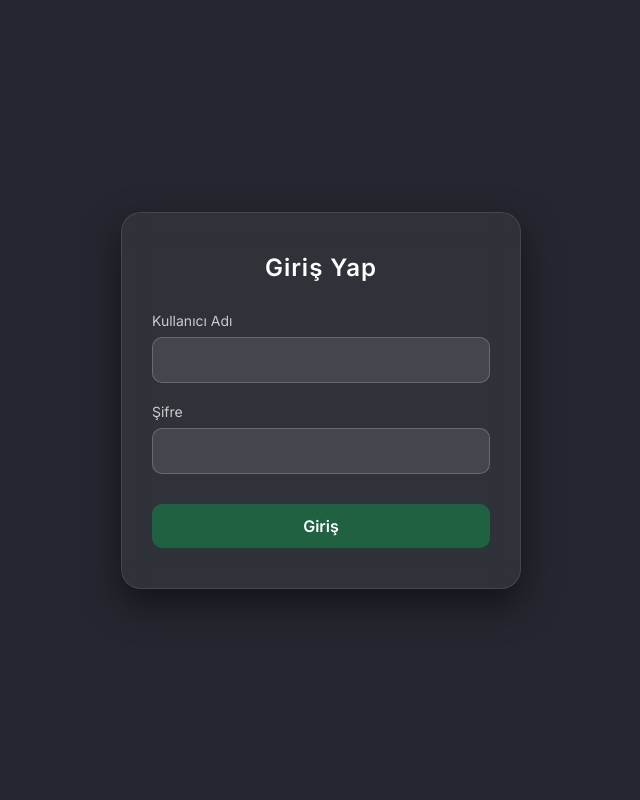
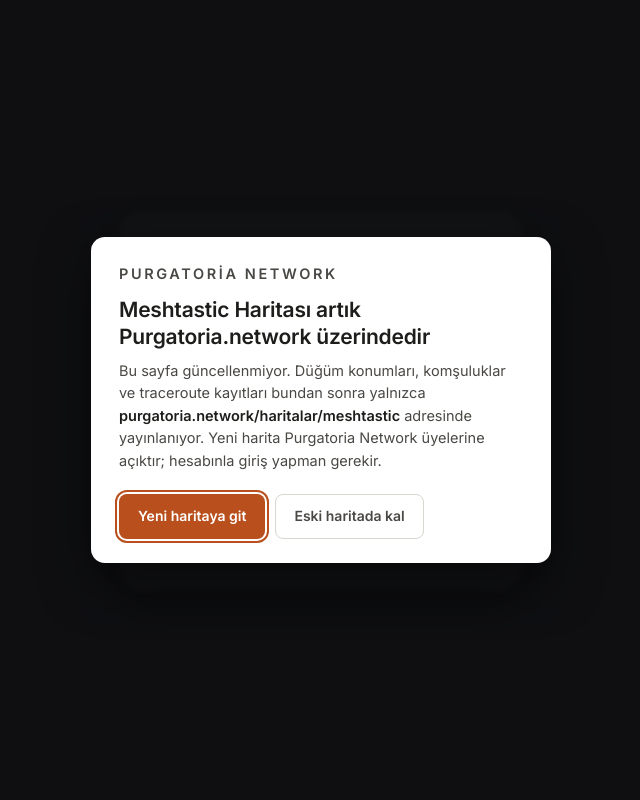
Before and after one commit to Purgatoria/map.tamesh.org, a PHP site: page /login.php in a window 1280 px wide. Shown: the whole page, without its empty margins (319-959 px from the left). Run offline with PHP 8.4, Linux system fonts and the light colour scheme.

Commit message:
Harita Purgatoria.network'e taşındı: geçiş duyurusu
map.tamesh.org artık güncellenmiyor. Siteye giren herkese, haritanın yeni
adresini duyuran bir diyalog gösteriliyor: purgatoria.network/haritalar/meshtastic

- gecis.php (yeni): duyuru katmanının tek kaynağı. role="dialog" + aria-modal,
  başlık "Meshtastic Haritası artık Purgatoria.network üzerindedir", gövdede
  yeni adres ve iki eylem: "Yeni haritaya git" (birincil bağlantı) /
  "Eski haritada kal" (kapat). Kapatma: buton, ESC, karartılmış alana tıklama.
  Açılışta odak birincil bağlantıda, kapanınca önceki odağa dönüyor.
- css/gecis.css (yeni): stiller; kart purgatoria.network'ün açık yüzeyiyle aynı
  (beyaz kart, #1d1d1b metin, #b94f1d kiremit vurgu — globals.css tokenları).
  z-index 100000: Leaflet kontrol/sidebar katmanlarının (~1000) üstünde.
- index.php: <body> altında include; ayrıca canonical ->
  https://purgatoria.network/haritalar/meshtastic.
- login.php: aynı include. index.php oturum yoksa buraya yönlendirdiği için
  ziyaretçinin çoğunun ilk gördüğü sayfa burası; duyuru görülmeden geçilmesin.
- Harita arkada çalışmaya devam ediyor; katman yalnızca duyuru.

Metinde "yeni harita üyelere açıktır" cümlesi bilerek var: hedef adres oturum
yoksa 307 ile /giris'e dönüyor, bunu söylememek ziyaretçiyi boşa dolaştırır.

Ölçüm (yerel, php -S + gerçek Leaflet):
masaüstü 1440x900 index ve login kart 460x326 ortalı; telefon 390x844 kart
350x413; düğmeler 45px, yatay taşma ve metin kırpılması yok; ESC / buton /
arka plan üçü de kapatıyor, kart içine tıklama kapatmıyor, kapandıktan sonra
harita (28 karo) ve arama çubuğu çalışıyor.

```diff
--- /dev/null
+++ b/css/gecis.css
@@ -0,0 +1,139 @@
+/* ── Purgatoria Network geçiş duyurusu ──────────────────────────────────────
+   map.tamesh.org → purgatoria.network/haritalar/meshtastic
+
+   Bu dosya yalnızca gecis.php tarafından yükleniyor; index.php (Leaflet
+   haritası) ve login.php (giriş formu) aynı görünsün diye ortak.
+
+   Renkler purgatoria.network'ün globals.css tokenlarından: beyaz kart,
+   #1d1d1b metin, #b94f1d kiremit vurgu, #d8d6d0 çerçeve. İki site yan yana
+   aynı markayı gösteriyor.
+   ────────────────────────────────────────────────────────────────────────── */
+
+.pn-gecis {
+    position: fixed;
+    inset: 0;
+    /* Leaflet kontrol ve sidebar katmanları ~1000'de; duyuru hepsinin üstünde. */
+    z-index: 100000;
+    display: flex;
+    align-items: center;
+    justify-content: center;
+    padding: 20px;
+    background: rgba(8, 8, 8, 0.72);
+    -webkit-backdrop-filter: blur(3px);
+    backdrop-filter: blur(3px);
+    font-family: "IBM Plex Sans", system-ui, -apple-system, "Segoe UI", sans-serif;
+}
+
+.pn-gecis[hidden] {
+    display: none;
+}
+
+.pn-gecis-kart {
+    box-sizing: border-box;
+    width: 100%;
+    max-width: 460px;
+    background: #ffffff;
+    color: #1d1d1b;
+    border-radius: 14px;
+    padding: 26px 28px 24px;
+    box-shadow: 0 18px 50px rgba(0, 0, 0, 0.55);
+    text-align: left;
+    line-height: 1.55;
+}
+
+.pn-gecis-marka {
+    margin: 0;
+    font-size: 11px;
+    font-weight: 600;
+    letter-spacing: 0.18em;
+    text-transform: uppercase;
+    color: #73716d;
+}
+
+.pn-gecis-kart h1 {
+    margin: 12px 0 10px;
+    font-size: 21px;
+    line-height: 1.25;
+    font-weight: 600;
+    letter-spacing: -0.01em;
+}
+
+.pn-gecis-kart p {
+    margin: 0;
+    font-size: 14.5px;
+    line-height: 1.55;
+    color: #4a4844;
+}
+
+.pn-gecis-kart strong {
+    color: #1d1d1b;
+    word-break: break-word;
+}
+
+.pn-gecis-eylem {
+    display: flex;
+    flex-wrap: wrap;
+    gap: 10px;
+    margin-top: 22px;
+}
+
+.pn-gecis-birincil,
+.pn-gecis-ikincil {
+    box-sizing: border-box;
+    font: inherit;
+    font-size: 14px;
+    font-weight: 600;
+    line-height: 1.2;
+    /* Dokunma hedefi 44px'in altına inmesin. */
+    padding: 13px 18px;
+    border: 1px solid transparent;
+    border-radius: 8px;
+    text-align: center;
+    text-decoration: none;
+    cursor: pointer;
+}
+
+.pn-gecis-birincil {
+    background: #b94f1d;
+    color: #ffffff;
+}
+
+.pn-gecis-birincil:hover {
+    background: #9a3f14;
+}
+
+.pn-gecis-ikincil {
+    background: #ffffff;
+    color: #4a4844;
+    border-color: #d8d6d0;
+}
+
+.pn-gecis-ikincil:hover {
+    background: #f7f6f2;
+}
+
+.pn-gecis-birincil:focus-visible,
+.pn-gecis-ikincil:focus-visible {
+    outline: 2px solid #b94f1d;
+    outline-offset: 2px;
+}
+
+@media (max-width: 600px) {
+    .pn-gecis-kart {
+        padding: 22px 20px 20px;
+        border-radius: 12px;
+    }
+
+    .pn-gecis-kart h1 {
+        font-size: 19px;
+    }
+
+    .pn-gecis-eylem {
+        flex-direction: column;
+    }
+
+    .pn-gecis-birincil,
+    .pn-gecis-ikincil {
+        width: 100%;
+    }
+}
--- /dev/null
+++ b/gecis.php
@@ -0,0 +1,66 @@
+<?php
+/**
+ * GEÇİŞ DUYURUSU — map.tamesh.org  →  purgatoria.network/haritalar/meshtastic
+ *
+ * Bu harita Purgatoria Network'e taşındı. Site kapanmadı; harita arkada
+ * çalışmaya devam ediyor, bu dosya yalnızca yeni adresi duyuran katmanı basar.
+ *
+ * KULLANIM — index.php ve login.php içinde <body> etiketinin HEMEN altında:
+ *     <?php include __DIR__ . '/gecis.php'; ?>
+ *
+ * KALDIRMA — o include satırlarını silmek yeterli; başka hiçbir yere dokunmaz.
+ * Stiller css/gecis.css içinde, tek yerden yönetiliyor.
+ *
+ * Neden iki sayfada: index.php oturum yoksa login.php'ye yönlendiriyor, yani
+ * gelen ziyaretçinin çoğunun ilk gördüğü sayfa login.php. Duyuru ikisinde de
+ * görünmeli, yoksa insanlar giriş ekranında hiçbir şey görmeden eski haritaya
+ * girmeye çalışmaya devam eder.
+ */
+?>
+<link rel="stylesheet" href="./css/gecis.css?v=3" />
+<div id="pn-gecis" class="pn-gecis" role="dialog" aria-modal="true"
+     aria-labelledby="pn-gecis-baslik" aria-describedby="pn-gecis-metin">
+    <div class="pn-gecis-kart">
+        <p class="pn-gecis-marka">Purgatoria Network</p>
+        <h1 id="pn-gecis-baslik">Meshtastic Haritası artık Purgatoria.network üzerindedir</h1>
+        <p id="pn-gecis-metin">
+            Bu sayfa güncellenmiyor. Düğüm konumları, komşuluklar ve traceroute kayıtları
+            bundan sonra yalnızca <strong>purgatoria.network/haritalar/meshtastic</strong>
+            adresinde yayınlanıyor. Yeni harita Purgatoria Network üyelerine açıktır;
+            hesabınla giriş yapman gerekir.
+        </p>
+        <div class="pn-gecis-eylem">
+            <a class="pn-gecis-birincil" href="https://purgatoria.network/haritalar/meshtastic" data-pn-git>Yeni haritaya git</a>
+            <button type="button" class="pn-gecis-ikincil" data-pn-kapat>Eski haritada kal</button>
+        </div>
+    </div>
+</div>
+<script>
+    (function () {
+        var katman = document.getElementById("pn-gecis");
+        if (!katman) return;
+
+        // Kapanınca odağı, katman açılmadan önceki elemana geri veriyoruz.
+        var oncekiOdak = document.activeElement;
+
+        function kapat() {
+            katman.hidden = true;
+            if (oncekiOdak && typeof oncekiOdak.focus === "function") oncekiOdak.focus();
+        }
+
+        // Kartın dışına (karartılmış alana) tıklamak kapatır; kartın içi kapatmaz.
+        katman.addEventListener("click", function (olay) {
+            if (olay.target === katman) kapat();
+        });
+
+        var kapatDugmesi = katman.querySelector("[data-pn-kapat]");
+        if (kapatDugmesi) kapatDugmesi.addEventListener("click", kapat);
+
+        document.addEventListener("keydown", function (olay) {
+            if (olay.key === "Escape" && !katman.hidden) kapat();
+        });
+
+        var birincil = katman.querySelector("[data-pn-git]");
+        if (birincil) birincil.focus();
+    })();
+</script>
--- a/index.php
+++ b/index.php
@@ -13,6 +13,8 @@ if (!isset($_SESSION['username'])) {
     <meta charset="UTF-8">
     <meta name="viewport" content="width=device-width, initial-scale=1.0">
     <title>Map</title>
+    <!-- Harita Purgatoria Network'e taşındı; arama motorlarına yeni adresi gösteriyoruz. -->
+    <link rel="canonical" href="https://purgatoria.network/haritalar/meshtastic" />
 	<meta name="referrer" content="strict-origin-when-cross-origin">
     <link rel="stylesheet" href="./css/index.css?v=<?= time() ?>" />
     <link rel="stylesheet" href="https://unpkg.com/leaflet@1.9.4/dist/leaflet.css" />
@@ -23,6 +25,7 @@ if (!isset($_SESSION['username'])) {
 </head>
 
 <body>
+    <?php include __DIR__ . '/gecis.php'; ?>
     <div id="map"></div>
 
     <!-- SEARCH BAR & TOOLBAR -->
--- a/login.php
+++ b/login.php
@@ -116,6 +116,8 @@ if ($_SERVER["REQUEST_METHOD"] === "POST") {
 </head>
 <body>
 
+<?php include __DIR__ . '/gecis.php'; ?>
+
 <div class="login-container">
     <h2>Giriş Yap</h2>
     <form id="loginForm">
```
